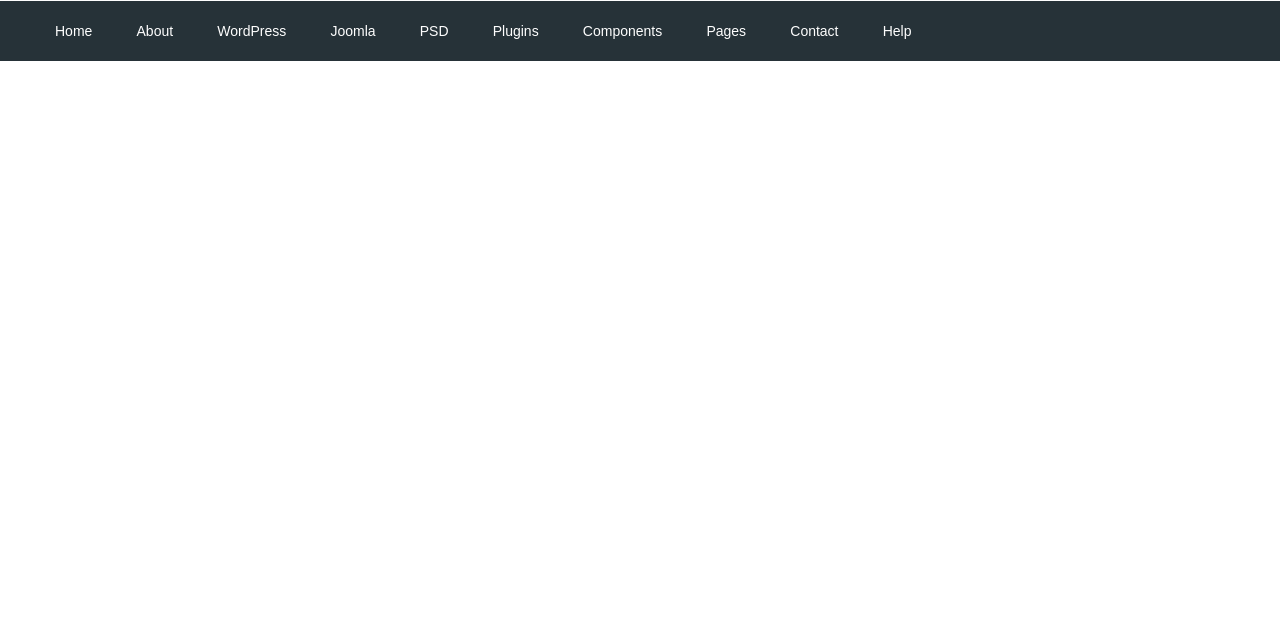
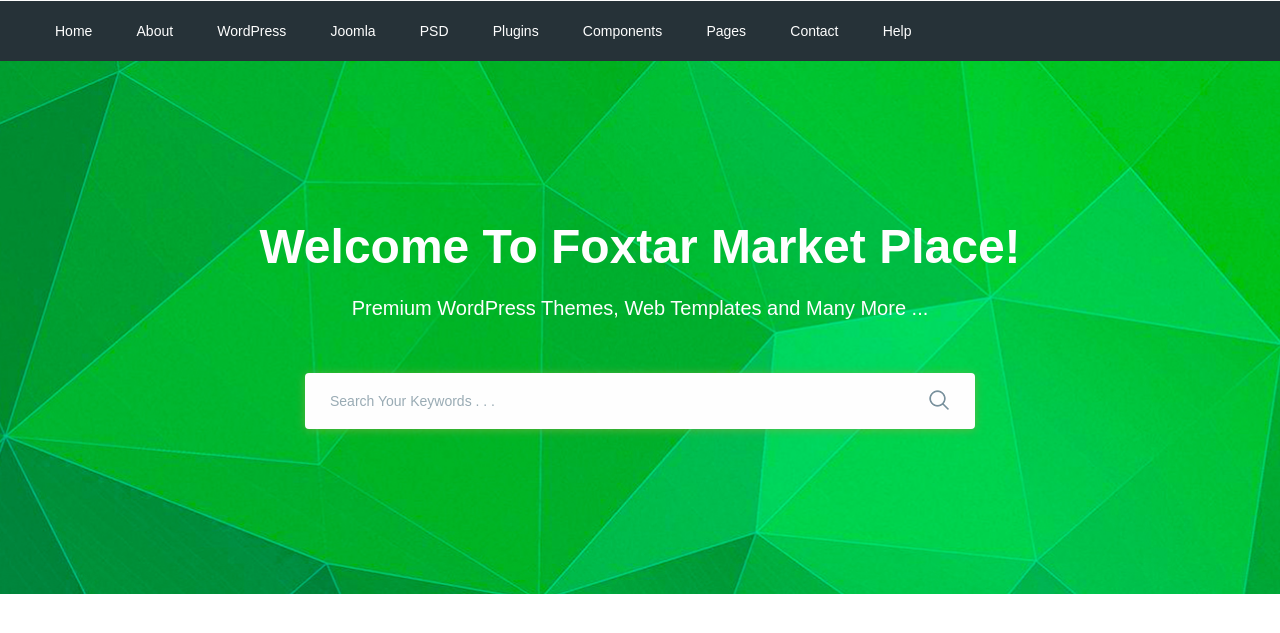
Before and after one commit to Yevhenii-Web-dev/moderno, a website: page app/index.html in a window 1280 px wide. Shown: the part 89-722 px from the top of the page. Drawn offline with nearby package versions, Linux system fonts and the light colour scheme; files that its build step writes are made by us from their sources.

Commit message:
add search section

```diff
--- a/app/index.html
+++ b/app/index.html
@@ -79,6 +79,31 @@
     </header>
     <!-- header end -->
 
+
+
+    <!-- search start -->
+    <section class="search" style="background-image: url(../img/search-bg.jpg);">
+      <div class="wrapper">
+        <div class="search__box">
+          <div class="search__box-title">
+            Welcome To Foxtar Market Place!
+          </div>
+          <div class="search__box-text">
+            Premium WordPress Themes, Web Templates and Many More ...
+          </div>
+          <div class="search__box-form">
+            <form>
+              <input type="text" placeholder="Search Your Keywords . . ." required>
+              <button type="submit">
+                <img src="./img/search.png" alt="search">
+              </button>
+            </form>
+          </div>
+        </div>
+      </div>
+    </section>
+    <!-- search end -->
+
     <script src="https://code.jquery.com/jquery-3.5.1.min.js"></script>
     <script src="./libs.min.js"></script>
     <script src="./js/main.min.js"></script>
--- a/app/scss/style.scss
+++ b/app/scss/style.scss
@@ -3,6 +3,8 @@
 @import 'fonts';
 
 
+
+// header start
 .header {
     &__top {
         background-color: #fefefe;
@@ -49,8 +51,8 @@
 .basket {}
 .nav {
     display: flex;
-        align-items: center;
-        height: 60px;
+    align-items: center;
+    height: 60px;
     &__list  {
         li {
             & + li{
@@ -65,3 +67,68 @@
 
     }
 }
+
+// header end
+
+
+
+// search start
+.search {
+    min-height: 530px;
+    background-repeat: no-repeat;
+    background-position: center;
+    background-size: cover;
+    &__box {
+        padding: 150px 0 165px 0;
+        text-align: center;
+        color: #fefefe;
+
+        &-title {
+            margin-bottom: 10px;
+            font-size: 48px;
+            font-weight: 700;
+            line-height: 72px;
+        }
+        &-text {
+            margin-bottom: 50px;
+            font-size: 20px;
+            font-weight: 500;
+            line-height: 30px;
+        }
+        &-form {
+            position: relative;
+            max-width:  670px ;
+            margin: 0 auto;
+            input{
+                display: block;
+                width: 100%;
+                height: 56px;
+                border-radius: 4px;
+                box-shadow: 0px 1px 10px 0px rgba(124, 178, 64, 0.75);
+                background-color: #fefefe;
+                border: none;
+                font-size: 14px;
+                font-weight: 500;
+                padding-left: 25px;
+                padding-right: 60px;
+                &::placeholder{
+                    color: #99abb4;
+                    font-weight: 500;
+                }
+            }
+            button{
+                position: absolute;
+                top: 16px;
+                right: 20px;
+                border: none;
+                background-color: transparent;
+
+            }
+
+
+
+
+        }
+    }
+}
+// search end
```
Also changed, not shown: app/css/style.min.css, app/img/search-bg.jpg (added), app/img/search.png (added).
